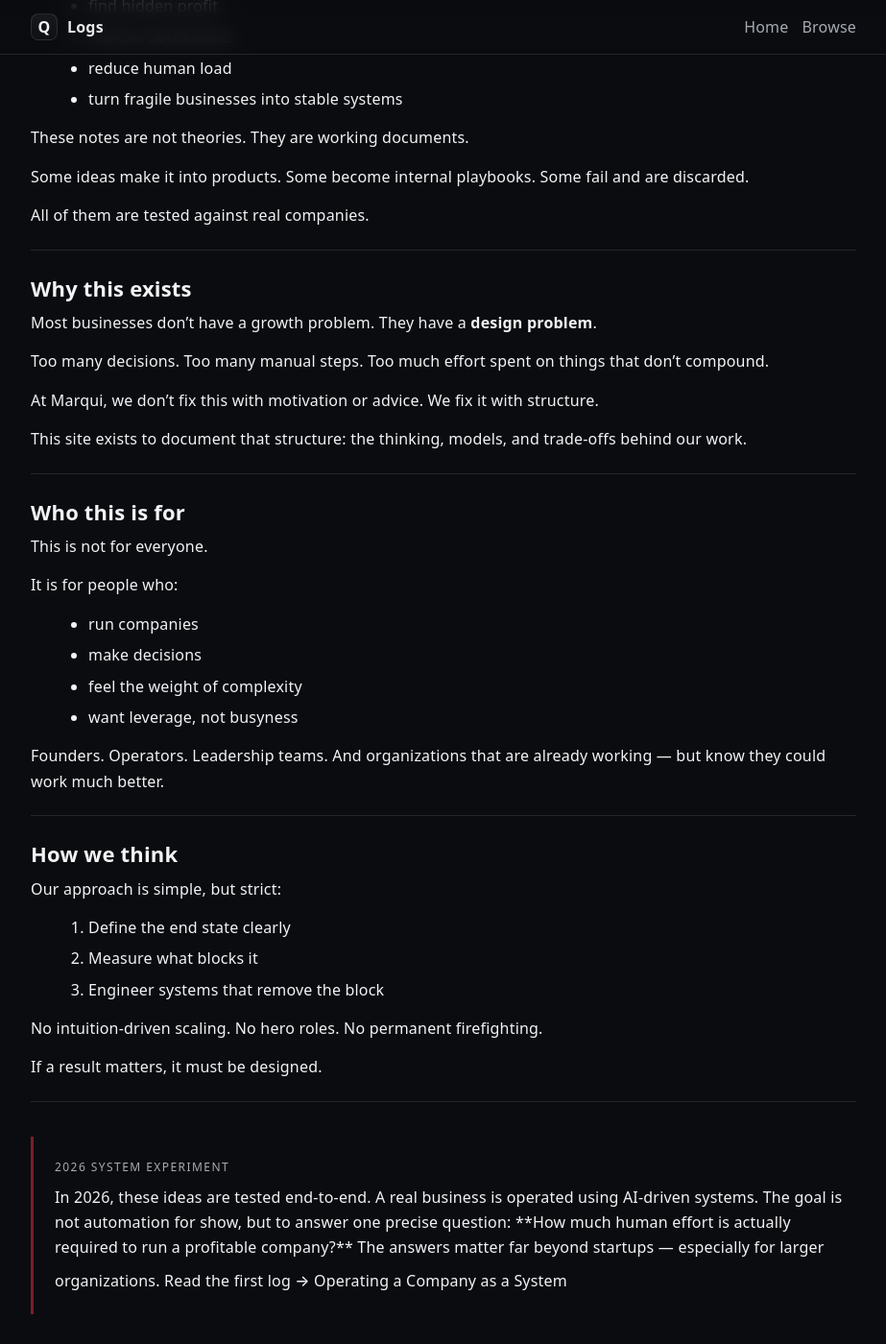
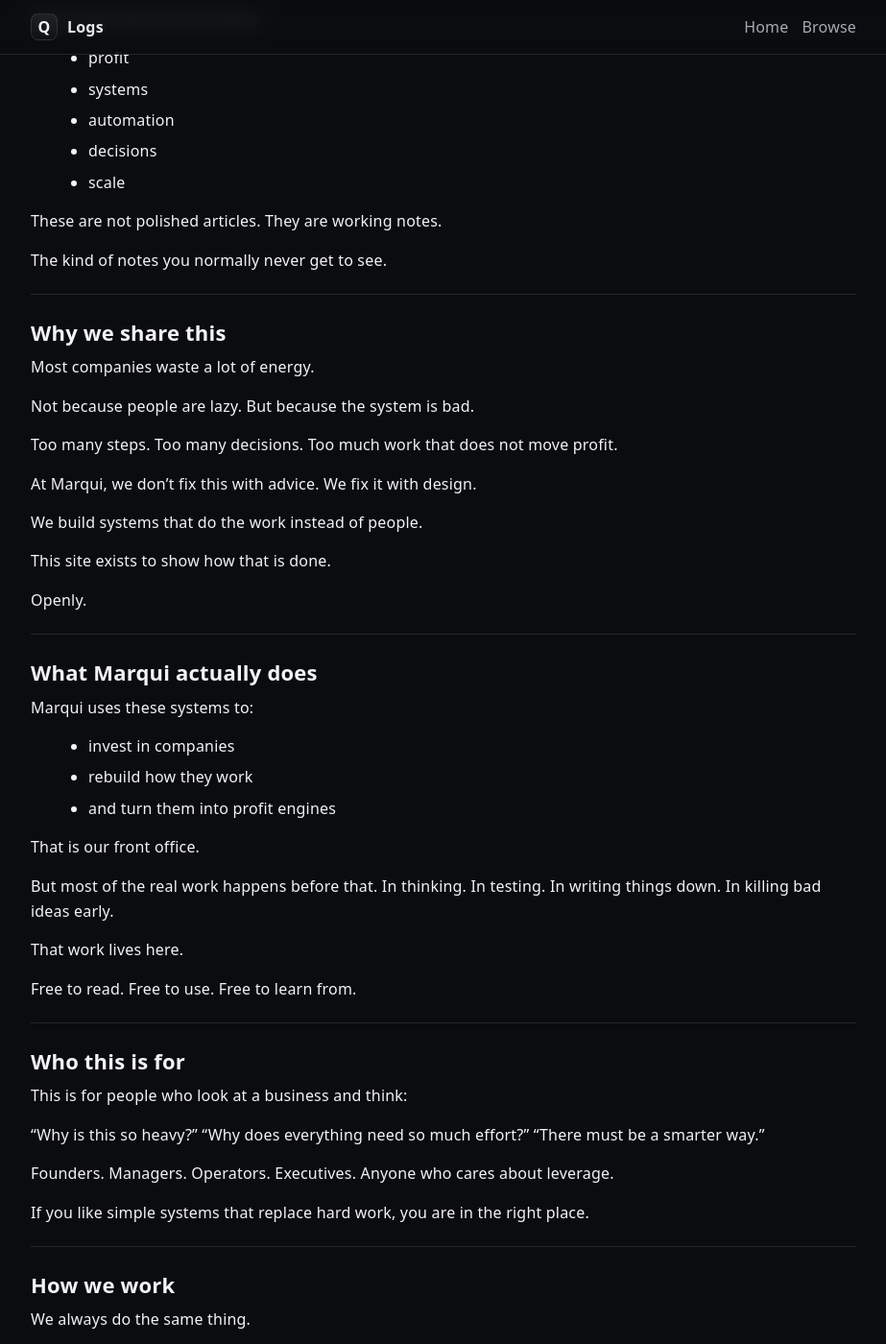
Before and after one commit to Marqui-be/blog, a Jekyll site: the page built from index.md, in a window 1280 px wide and 1400 px high, scrolled down 453 px. Shown: the whole window at 96% size, without its empty margins (178-1101 px from the left). Built offline with Jekyll 4.4.1, drawn with Linux system fonts in a browser that asks for light colours; some of the changed text lies outside the part shown.

Commit message:
Update index.md

```diff
--- a/index.md
+++ b/index.md
@@ -3,109 +3,143 @@ layout: default
 title: Q’s Logs
 ---
 
-# The engineering behind Marqui.
+# These are our internal notes.
 
-This is where Marqui’s systems are designed.
+This site shows how Marqui really works.
 
-Before there are tools.
-Before there are offers.
-Before there are results.
+Not the offers.
+Not the cases.
+Not the sales story.
 
-This site documents how businesses are analysed, simplified,
-and rebuilt to produce more profit with less effort.
+This is the lab.
 
-Nothing here is written to sell.
-Everything here exists to think clearly.
+Here we write down how we turn normal businesses
+into machines that make profit with less effort.
+
+Most of this work is public.
+Some of it becomes products.
+Some of it becomes investments.
+
+All of it starts here.
 
 ---
 
-## What this is
+## What you are looking at
 
-Q’s Logs is a public engineering log.
+Q’s Logs is a collection of behind-the-scenes notes.
 
-It shows how we:
-- find hidden profit
-- remove bottlenecks
-- reduce human load
-- turn fragile businesses into stable systems
+They show how we think about:
+- profit
+- systems
+- automation
+- decisions
+- scale
 
-These notes are not theories.
-They are working documents.
+These are not polished articles.
+They are working notes.
 
-Some ideas make it into products.
-Some become internal playbooks.
-Some fail and are discarded.
-
-All of them are tested against real companies.
+The kind of notes you normally never get to see.
 
 ---
 
-## Why this exists
+## Why we share this
 
-Most businesses don’t have a growth problem.
-They have a **design problem**.
+Most companies waste a lot of energy.
 
+Not because people are lazy.
+But because the system is bad.
+
+Too many steps.
 Too many decisions.
-Too many manual steps.
-Too much effort spent on things that don’t compound.
+Too much work that does not move profit.
 
-At Marqui, we don’t fix this with motivation or advice.
-We fix it with structure.
+At Marqui, we don’t fix this with advice.
+We fix it with design.
 
-This site exists to document that structure:
-the thinking, models, and trade-offs behind our work.
+We build systems that do the work instead of people.
+
+This site exists to show how that is done.
+
+Openly.
+
+---
+
+## What Marqui actually does
+
+Marqui uses these systems to:
+- invest in companies
+- rebuild how they work
+- and turn them into profit engines
+
+That is our front office.
+
+But most of the real work happens before that.
+In thinking.
+In testing.
+In writing things down.
+In killing bad ideas early.
+
+That work lives here.
+
+Free to read.
+Free to use.
+Free to learn from.
 
 ---
 
 ## Who this is for
 
-This is not for everyone.
+This is for people who look at a business and think:
 
-It is for people who:
-- run companies
-- make decisions
-- feel the weight of complexity
-- want leverage, not busyness
+“Why is this so heavy?”
+“Why does everything need so much effort?”
+“There must be a smarter way.”
 
 Founders.
+Managers.
 Operators.
-Leadership teams.
-And organizations that are already working —
-but know they could work much better.
+Executives.
+Anyone who cares about leverage.
+
+If you like simple systems that replace hard work,
+you are in the right place.
 
 ---
 
-## How we think
+## How we work
 
-Our approach is simple, but strict:
+We always do the same thing.
 
-1. Define the end state clearly
-2. Measure what blocks it
-3. Engineer systems that remove the block
+We decide what the business should look like
+when it works perfectly.
 
-No intuition-driven scaling.
-No hero roles.
-No permanent firefighting.
+Then we work backwards.
 
-If a result matters, it must be designed.
+Every step that creates friction gets removed.
+Every task that can be automated gets automated.
+Every decision that repeats gets turned into a rule.
+
+No motivation.
+No hustle.
+Just design.
 
 ---
 
 <div class="callout">
 
-<span class="callout-label">2026 System Experiment</span>
+<span class="callout-label">2026 Experiment</span>
 
-In 2026, these ideas are tested end-to-end.
+In 2026, we take this to the extreme.
 
-A real business is operated using AI-driven systems.
-The goal is not automation for show,
-but to answer one precise question:
+We run a real company using AI systems.
+Not as a demo.
+Not as content.
 
-**How much human effort is actually required
-to run a profitable company?**
+But to answer one simple question:
 
-The answers matter far beyond startups —
-especially for larger organizations.
+**How much human work does a company really need?**
+
+Everything is documented here.
 
 <a class="callout-link" href="/notes/2026/001-operating-a-company-as-a-system">
 Read the first log → Operating a Company as a System
@@ -115,29 +149,27 @@ Read the first log → Operating a Company as a System
 
 ---
 
-## How to use this site
+## How to read this site
 
-You don’t need to read everything.
 There is no order.
+There is no feed.
 
-Each note explores one problem, system, or decision.
-Some are technical.
-Some are strategic.
+Each note stands on its own.
 
-Read what is relevant.
-Ignore the rest.
+Read one.
+Skip ten.
+Come back later.
 
-If this way of thinking makes sense to you,
-you will understand how Marqui works.
+Over time, the picture becomes clear.
 
 ---
 
-## Entry points
+## Start here
 
-- [Why GitHub Is the Best Platform for Serious Thinking](/notes/meta/001-github-as-a-blog)
-- [Content Is Infrastructure, Not Marketing](/notes/meta/002-content-as-a-system)
-- [Decision Latency as a Business Cost](/notes/systems/decision-latency)
+If you want a good first look:
+
+- [Why GitHub Is the Best Place for Serious Thinking](/notes/meta/001-github-as-a-blog)
 
 ---
 
-_This site documents the engineering work behind Marqui._
+_These are the internal notes of Marqui’s engineering lab._
```
